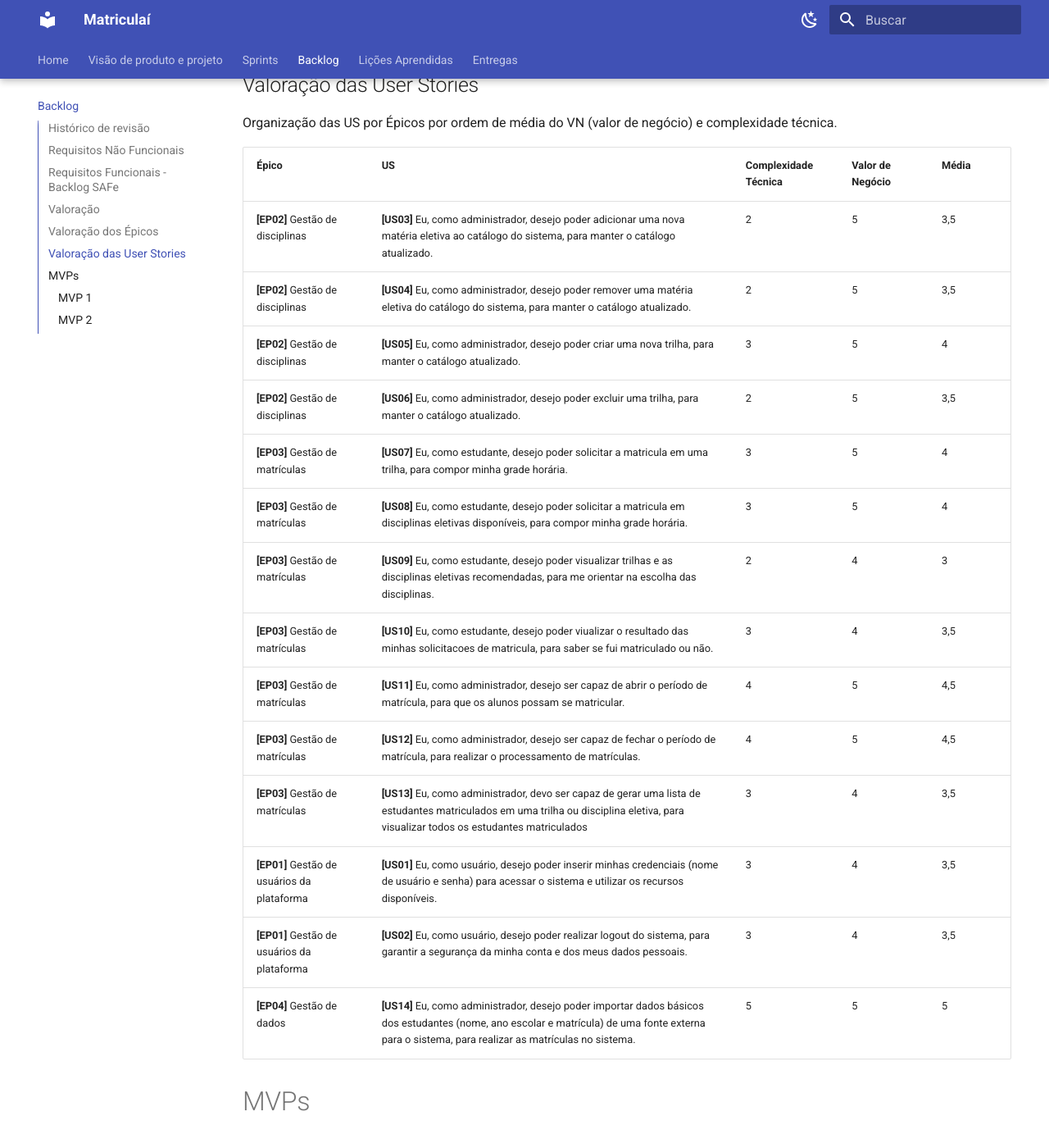
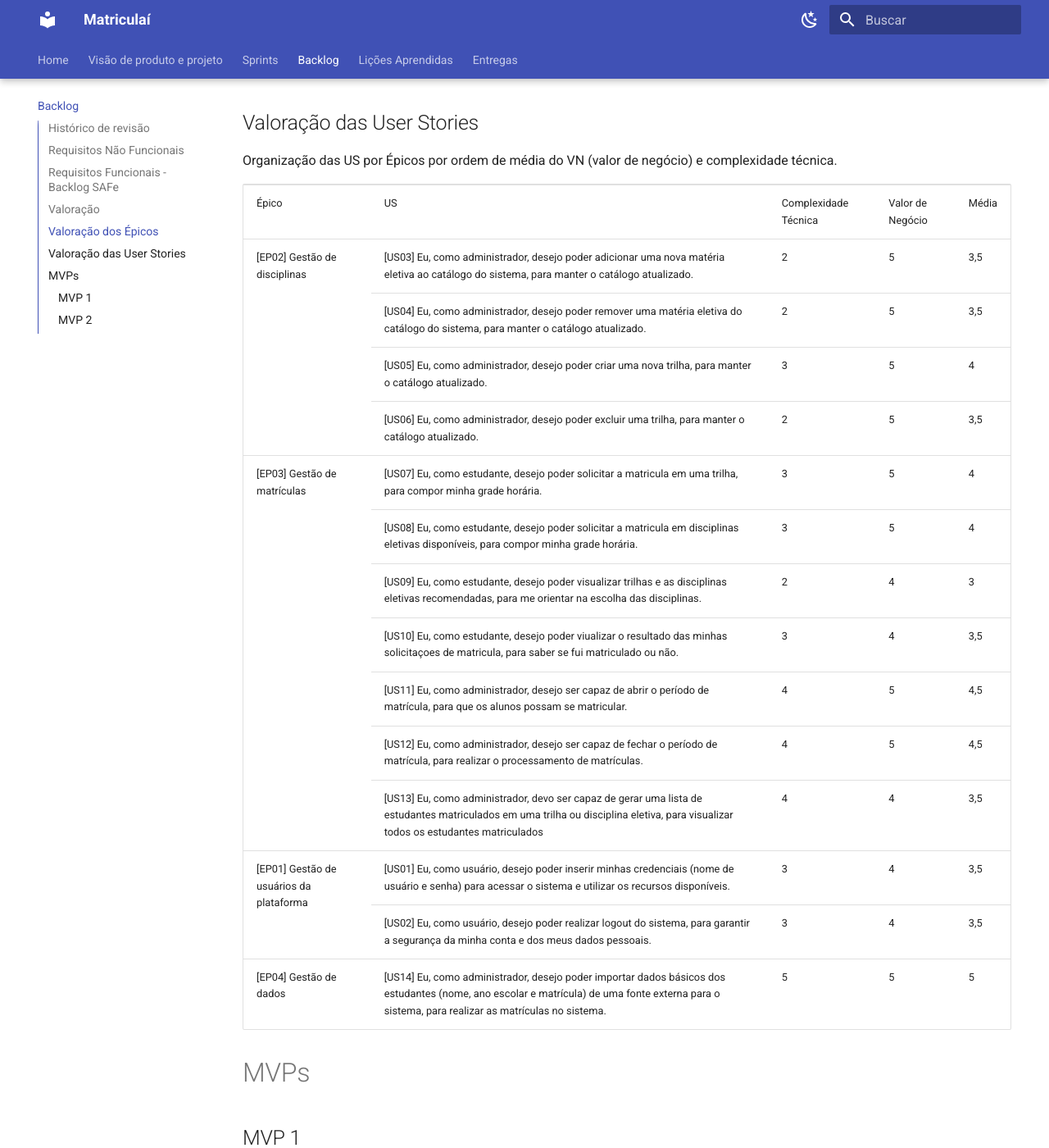
Before and after one commit to mdsreq-fga-unb/2023.2-Matriculai, an MkDocs documentation site: the page built from docs/backlog.md, in a window 1280 px wide and 1400 px high, scrolled down 3360 px. Shown: the whole window at 82% size. Built offline with MkDocs 1.6.1 and Material for MkDocs 9.7.7, drawn with Linux system fonts in a browser that asks for light colours; some of the changed text lies outside the part shown.

```diff
--- a/docs/backlog.md
+++ b/docs/backlog.md
@@ -136,22 +138,105 @@ Na etapa de valoração utilizamos dois indicadores: complexidade técnica e val
 ## Valoração das User Stories
 Organização das US por Épicos por ordem de média do VN (valor de negócio) e complexidade técnica.
 
-| Épico |   US  | Complexidade Técnica | Valor de Negócio | Média |
-|-------|-------|----------------------|------------------|-------|
-| **[EP02]** Gestão de disciplinas  | **[US03]** Eu, como administrador, desejo poder adicionar uma nova matéria eletiva ao catálogo do sistema, para manter o catálogo atualizado.  | 2 | 5 | 3,5 |
-| **[EP02]** Gestão de disciplinas  | **[US04]** Eu, como administrador, desejo poder remover uma matéria eletiva do catálogo do sistema, para manter o catálogo atualizado.  | 2 | 5 | 3,5
-| **[EP02]** Gestão de disciplinas  | **[US05]** Eu, como administrador, desejo poder criar uma nova trilha, para manter o catálogo atualizado.  | 3 | 5 | 4 |
-| **[EP02]** Gestão de disciplinas  | **[US06]** Eu, como administrador, desejo poder excluir uma trilha, para manter o catálogo atualizado.  | 2 | 5 | 3,5 |
-| **[EP03]** Gestão de matrículas  | **[US07]** Eu, como estudante, desejo poder solicitar a matricula em uma trilha, para compor minha grade horária.| 3 | 5 | 4 |
-| **[EP03]** Gestão de matrículas  | **[US08]** Eu, como estudante, desejo poder solicitar a matricula em disciplinas eletivas disponíveis, para compor minha grade horária.| 3 | 5 | 4 |
-| **[EP03]** Gestão de matrículas  | **[US09]** Eu, como estudante, desejo poder visualizar trilhas e as disciplinas eletivas recomendadas, para me orientar na escolha das disciplinas.| 2 | 4 | 3 |
-| **[EP03]** Gestão de matrículas  | **[US10]** Eu, como estudante, desejo poder viualizar o resultado das minhas solicitacoes de matricula, para saber se fui matriculado ou não.| 3 | 4 | 3,5 |
-| **[EP03]** Gestão de matrículas  | **[US11]** Eu, como administrador, desejo ser capaz de abrir o período de matrícula, para que os alunos possam se matricular.| 4 | 5 | 4,5 |
-| **[EP03]** Gestão de matrículas  | **[US12]** Eu, como administrador, desejo ser capaz de fechar o período de matrícula, para realizar o processamento de matrículas.| 4 | 5 | 4,5 |
-| **[EP03]** Gestão de matrículas  | **[US13]** Eu, como administrador, devo ser capaz de gerar uma lista de estudantes matriculados em uma trilha ou disciplina eletiva, para visualizar todos os estudantes matriculados| 3 | 4 | 3,5 |
-| **[EP01]** Gestão de usuários da plataforma   | **[US01]** Eu, como usuário, desejo poder inserir minhas credenciais (nome de usuário e senha) para acessar o sistema e utilizar os recursos disponíveis.  | 3| 4| 3,5|
-| **[EP01]** Gestão de usuários da plataforma   | **[US02]** Eu, como usuário, desejo poder realizar logout do sistema, para garantir a segurança da minha conta e dos meus dados pessoais.  |3|4|3,5|
-| **[EP04]** Gestão de dados  | **[US14]** Eu, como administrador, desejo poder importar dados básicos dos estudantes (nome, ano escolar e matrícula) de uma fonte externa para o sistema, para realizar as matrículas no sistema. | 5 | 5 | 5 |
+<table>
+	<tbody>
+		<tr>
+			<td>Épico</td>
+			<td>US</td>
+			<td>Complexidade Técnica	</td>
+			<td>Valor de Negócio	</td>
+			<td>Média</td>
+		</tr>
+		<tr>
+			<td rowspan="4">[EP02] Gestão de disciplinas	</td>
+			<td>[US03] Eu, como administrador, desejo poder adicionar uma nova matéria eletiva ao catálogo do sistema, para manter o catálogo atualizado.	</td>
+			<td>2</td>
+			<td>5</td>
+			<td>3,5</td>
+		</tr>
+		<tr>
+			<td>[US04] Eu, como administrador, desejo poder remover uma matéria eletiva do catálogo do sistema, para manter o catálogo atualizado.	</td>
+			<td>2</td>
+			<td>5</td>
+			<td>3,5</td>
+		</tr>
+		<tr>
+			<td>[US05] Eu, como administrador, desejo poder criar uma nova trilha, para manter o catálogo atualizado.	</td>
+			<td>3</td>
+			<td>5</td>
+			<td>4</td>
+		</tr>
+		<tr>
+			<td>[US06] Eu, como administrador, desejo poder excluir uma trilha, para manter o catálogo atualizado.	</td>
+			<td>2</td>
+			<td>5</td>
+			<td>3,5</td>
+		</tr>
+		<tr>
+			<td rowspan="7">[EP03] Gestão de matrículas	</td>
+			<td>[US07] Eu, como estudante, desejo poder solicitar a matricula em uma trilha, para compor minha grade horária.	</td>
+			<td>3</td>
+			<td>5</td>
+			<td>4</td>
+		</tr>
+		<tr>
+			<td>[US08] Eu, como estudante, desejo poder solicitar a matricula em disciplinas eletivas disponíveis, para compor minha grade horária.	</td>
+			<td>3</td>
+			<td>5</td>
+			<td>4</td>
+		</tr>
+		<tr>
+			<td>[US09] Eu, como estudante, desejo poder visualizar trilhas e as disciplinas eletivas recomendadas, para me orientar na escolha das disciplinas.	</td>
+			<td>2</td>
+			<td>4</td>
+			<td>3</td>
+		</tr>
+		<tr>
+			<td>[US10] Eu, como estudante, desejo poder viualizar o resultado das minhas solicitaçoes de matricula, para saber se fui matriculado ou não.	</td>
+			<td>3</td>
+			<td>4</td>
+			<td>3,5</td>
+		</tr>
+		<tr>
+			<td>[US11] Eu, como administrador, desejo ser capaz de abrir o período de matrícula, para que os alunos possam se matricular.	</td>
+			<td>4</td>
+			<td>5</td>
+			<td>4,5</td>
+		</tr>
+		<tr>
+			<td>[US12] Eu, como administrador, desejo ser capaz de fechar o período de matrícula, para realizar o processamento de matrículas.	</td>
+			<td>4</td>
+			<td>5</td>
+			<td>4,5</td>
+		</tr>
+		<tr>
+			<td>[US13] Eu, como administrador, devo ser capaz de gerar uma lista de estudantes matriculados em uma trilha ou disciplina eletiva, para visualizar todos os estudantes matriculados	</td>
+			<td>4</td>
+			<td>4</td>
+			<td>3,5</td>
+		</tr>
+		<tr>
+			<td rowspan="2">[EP01] Gestão de usuários da plataforma	</td>
+			<td>[US01] Eu, como usuário, desejo poder inserir minhas credenciais (nome de usuário e senha) para acessar o sistema e utilizar os recursos disponíveis.	</td>
+			<td>3</td>
+			<td>4</td>
+			<td>3,5</td>
+		</tr>
+		<tr>
+			<td>[US02] Eu, como usuário, desejo poder realizar logout do sistema, para garantir a segurança da minha conta e dos meus dados pessoais.	</td>
+			<td>3</td>
+			<td>4</td>
+			<td>3,5</td>
+		</tr>
+		<tr>
+			<td>[EP04] Gestão de dados	</td>
+			<td>[US14] Eu, como administrador, desejo poder importar dados básicos dos estudantes (nome, ano escolar e matrícula) de uma fonte externa para o sistema, para realizar as matrículas no sistema.	</td>
+			<td>5</td>
+			<td>5</td>
+			<td>5</td>
+		</tr>
+	</tbody>
+</table>
 
 # MVPs
 ## MVP 1
```
Also changed, not shown: other parts of docs/backlog.md (+2 -0 lines), site/backlog/index.html, site/search/search_index.json, 1 other file.
